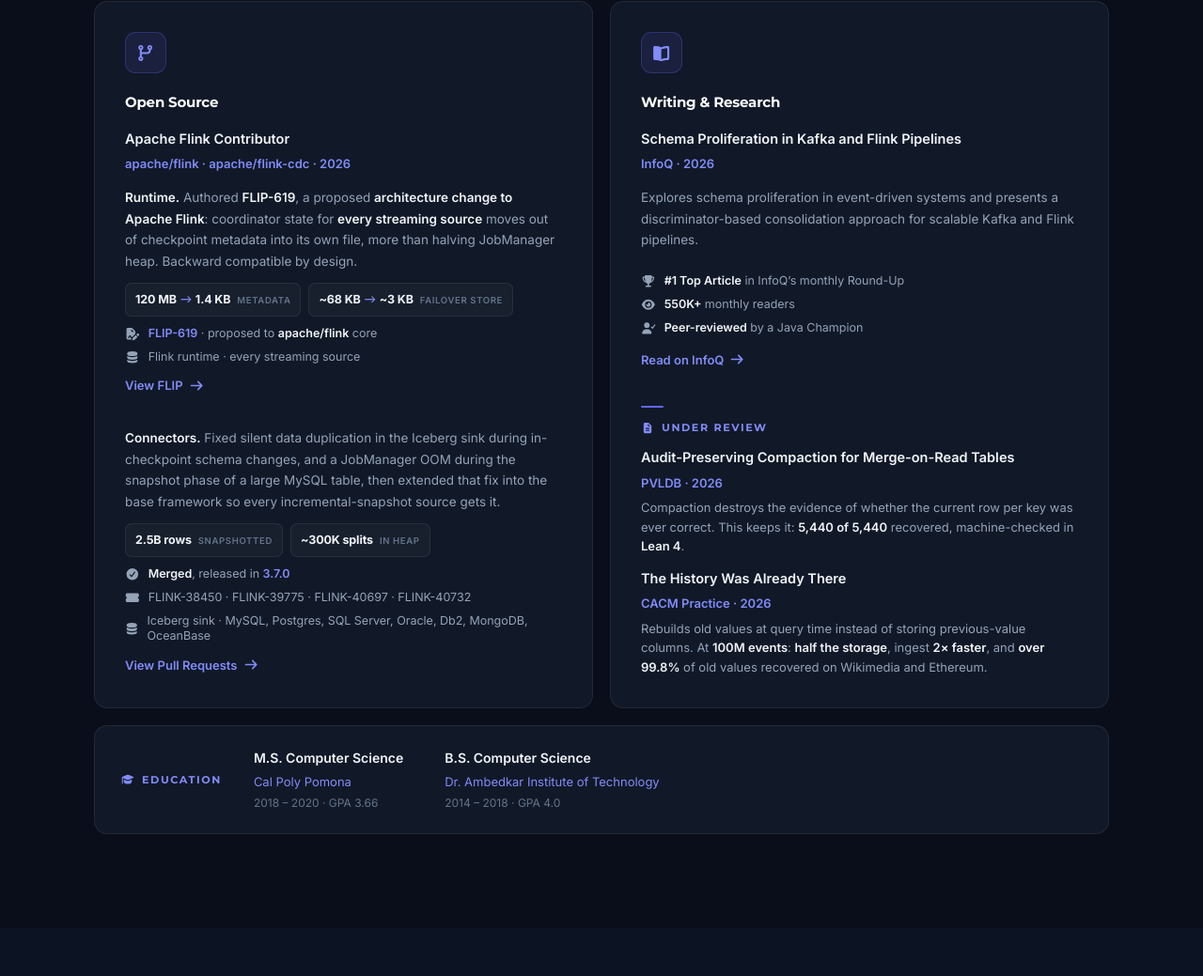
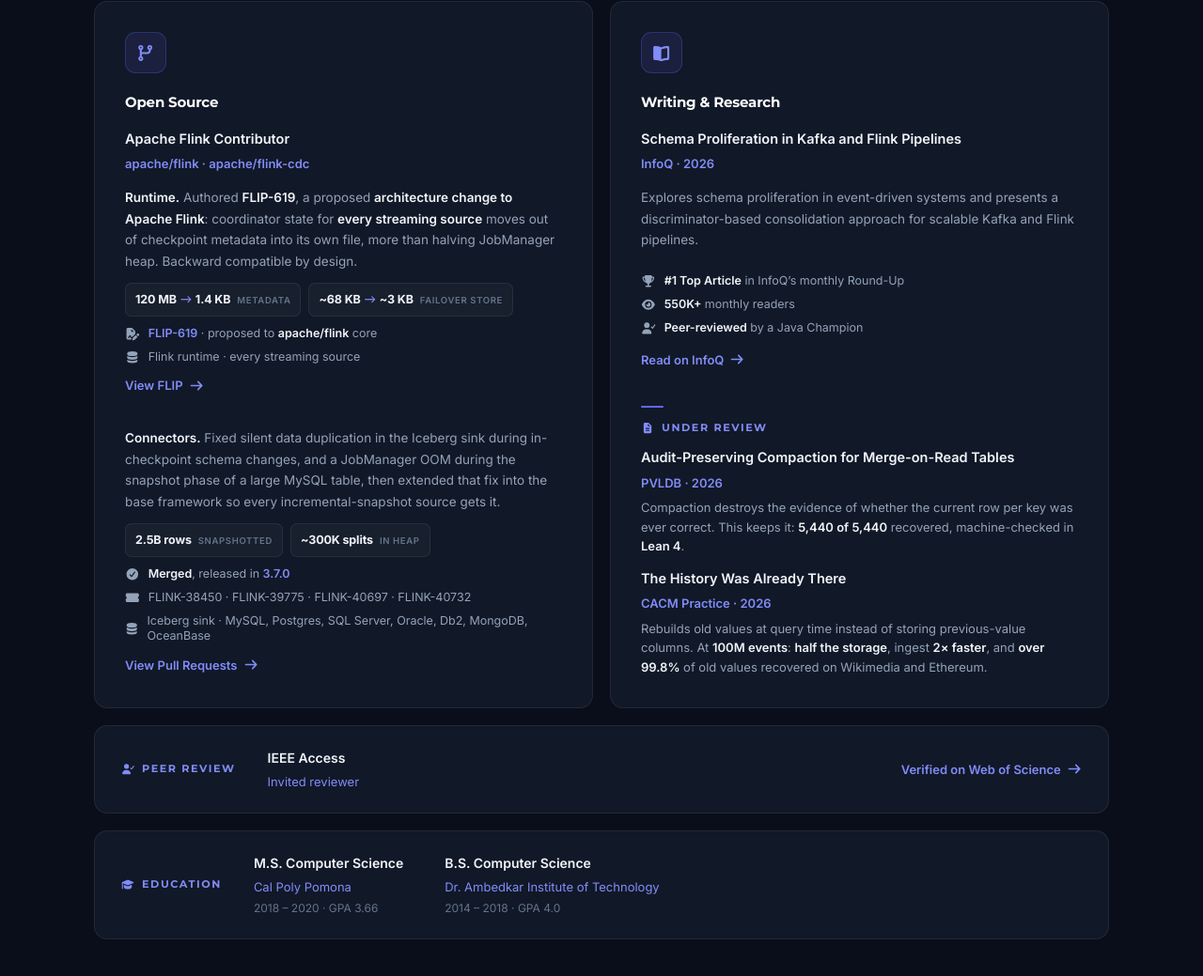
Before and after one commit to spoorthibasu/spoorthibasu.github.io, a plain HTML site: page index.html in a window 1280 px wide. Shown: the part 3692-4731 px from the top of the page at 94% size. Drawn offline with Linux system fonts and the light colour scheme.

Commit message:
Add: IEEE Access peer review band, drop year from ongoing open source line

```diff
--- a/assets/css/styles.css
+++ b/assets/css/styles.css
@@ -1288,7 +1288,9 @@ strong { font-weight: 600; color: var(--tx); }
 .edu-deg{ font-size:14px; font-weight:600; color:var(--tx); }
 .edu-school{ font-size:13px; color:var(--ind-lt); }
 .edu-meta{ font-size:12px; color:var(--txd); }
+.edu-link{ margin-left:auto; flex-shrink:0; }
 @media(max-width:860px){
+   .edu-link{ margin-left:0; }
    .cred-duo{ grid-template-columns:1fr; }
    .edu-strip{ flex-direction:column; align-items:flex-start; gap:16px; padding:20px 22px; }
    .edu-items{ gap:18px; flex-direction:column; }
--- a/index.html
+++ b/index.html
@@ -9,7 +9,7 @@
     <link rel="icon" type="image/x-icon" href="assets/images/favicon.ico">
     <link href="https://fonts.googleapis.com/css2?family=Inter:wght@300;400;500;600;700&family=Montserrat:wght@700;800;900&display=swap" rel="stylesheet">
     <script defer src="assets/fontawesome/js/all.js"></script>
-    <link id="theme-style" rel="stylesheet" href="assets/css/styles.css?v=57">
+    <link id="theme-style" rel="stylesheet" href="assets/css/styles.css?v=66">
     <meta name="description" content="I build distributed systems that move data at scale. Apache Flink contributor, InfoQ author, and Data Streaming Summit 2026 speaker.">
     <link rel="canonical" href="https://spoorthibasu.github.io/">
 
@@ -234,7 +234,7 @@
                 <h3 class="cred-head">Open Source</h3>
                 <div class="cred-row">
                     <div class="cred-deg">Apache Flink Contributor</div>
-                    <div class="cred-school">apache/flink &middot; apache/flink-cdc &middot; 2026</div>
+                    <div class="cred-school">apache/flink &middot; apache/flink-cdc</div>
                                         <div class="os-thread">
                         <p class="cred-desc cred-block"><span class="cred-label">Runtime.</span> Authored <strong>FLIP-619</strong>, a proposed <strong>architecture change to Apache Flink</strong>: coordinator state for <strong>every streaming source</strong> moves out of checkpoint metadata into its own file, more than halving JobManager heap. Backward compatible by design.</p>
                         <div class="os-stats">
@@ -283,6 +283,14 @@
                     <div class="cred-paper"><div class="cred-deg">The History Was Already There</div><div class="cred-school">CACM Practice &middot; 2026</div><p class="cred-paper-desc">Rebuilds old values at query time instead of storing previous-value columns. At <strong>100M events</strong>: <strong>half the storage</strong>, ingest <strong>2&times; faster</strong>, and <strong>over 99.8%</strong> of old values recovered on Wikimedia and Ethereum.</p></div>
                 </div>
             </div>
+        </div>
+
+        <div class="edu-strip reveal">
+            <div class="edu-head"><i class="fas fa-user-check"></i> Peer Review</div>
+            <div class="edu-items">
+                <div class="edu-item"><span class="edu-deg">IEEE Access</span><span class="edu-school">Invited reviewer</span></div>
+            </div>
+            <a class="cred-link edu-link" href="https://www.webofscience.com/wos/author/record/RMC-7421-2026" target="_blank" data-ev="peer-review-wos">Verified on Web of Science <i class="fas fa-arrow-right"></i></a>
         </div>
 
         <div class="edu-strip reveal">
```
